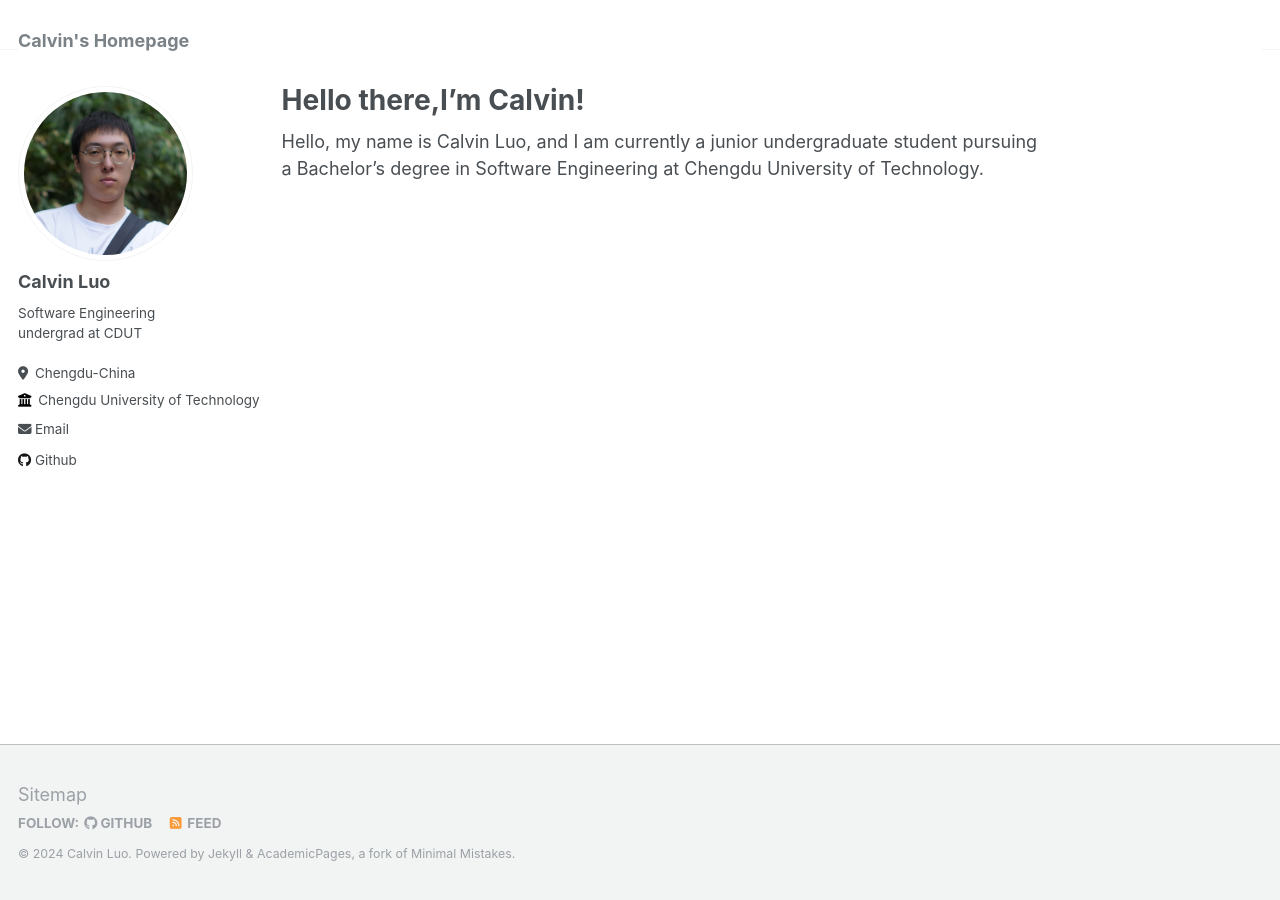
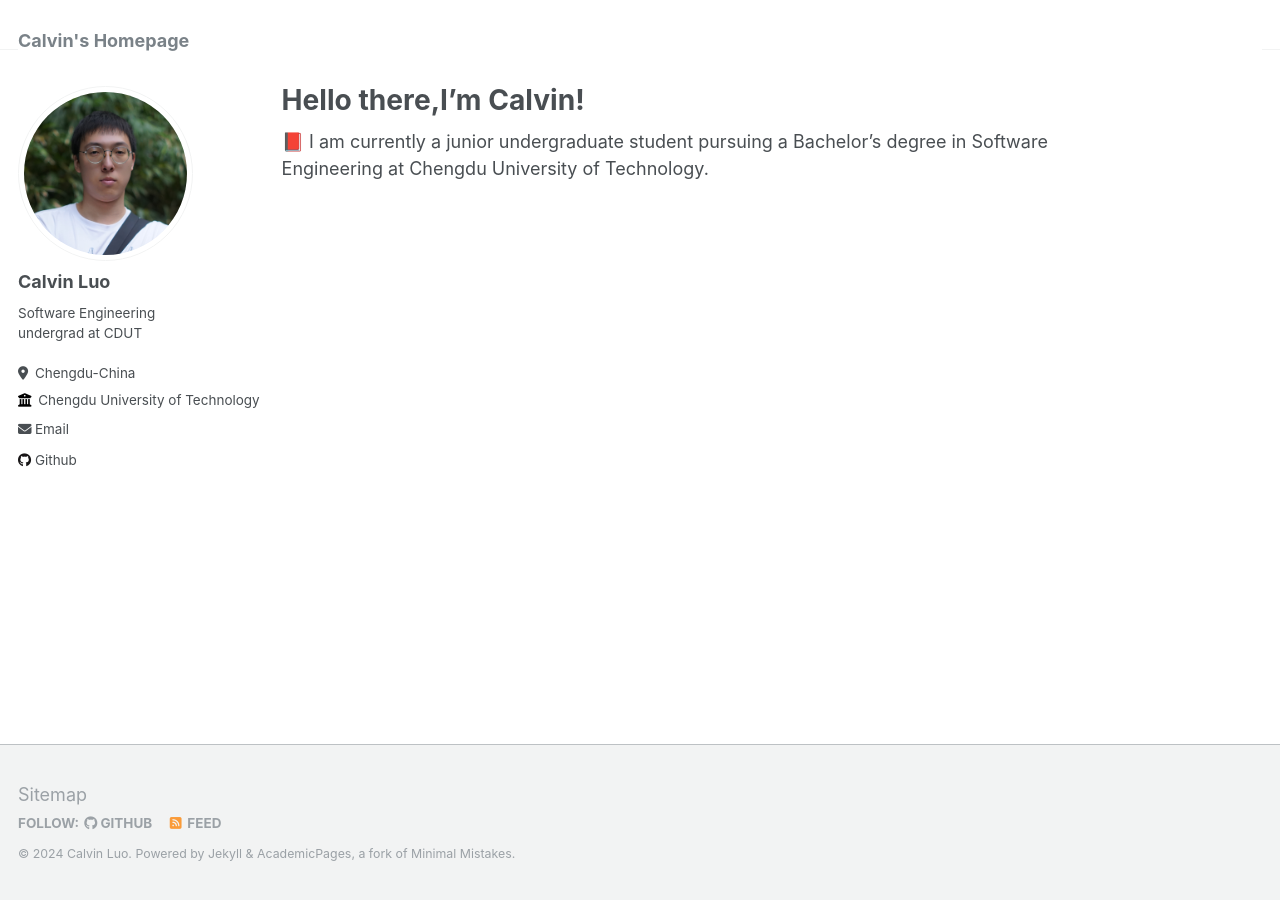
Before and after one commit to BullshiArtist/BullshiArtist.github.io, a Jekyll site: the page built from _pages/about.md, in a window 1280 px wide. Built offline with Jekyll 4.4.1, drawn with Linux system fonts in a browser that asks for light colours.

Commit message:
add the content

```diff
--- a/_pages/about.md
+++ b/_pages/about.md
@@ -7,4 +7,4 @@ redirect_from:
   - /about.html
 ---
 
-Hello, my name is Calvin Luo, and I am currently a junior undergraduate student pursuing a Bachelor's degree in Software Engineering at Chengdu University of Technology.
+&#x1F4D5; I am currently a junior undergraduate student pursuing a Bachelor's degree in Software Engineering at Chengdu University of Technology.
```
